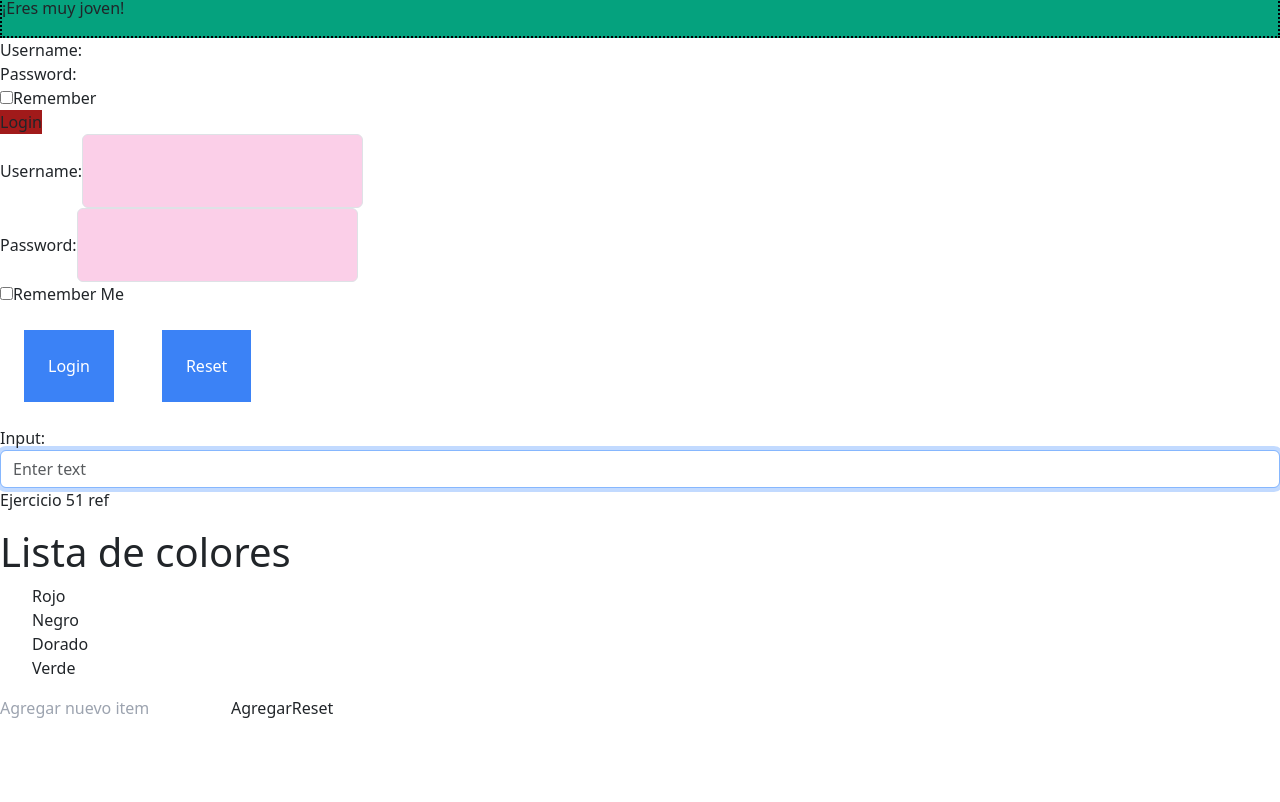
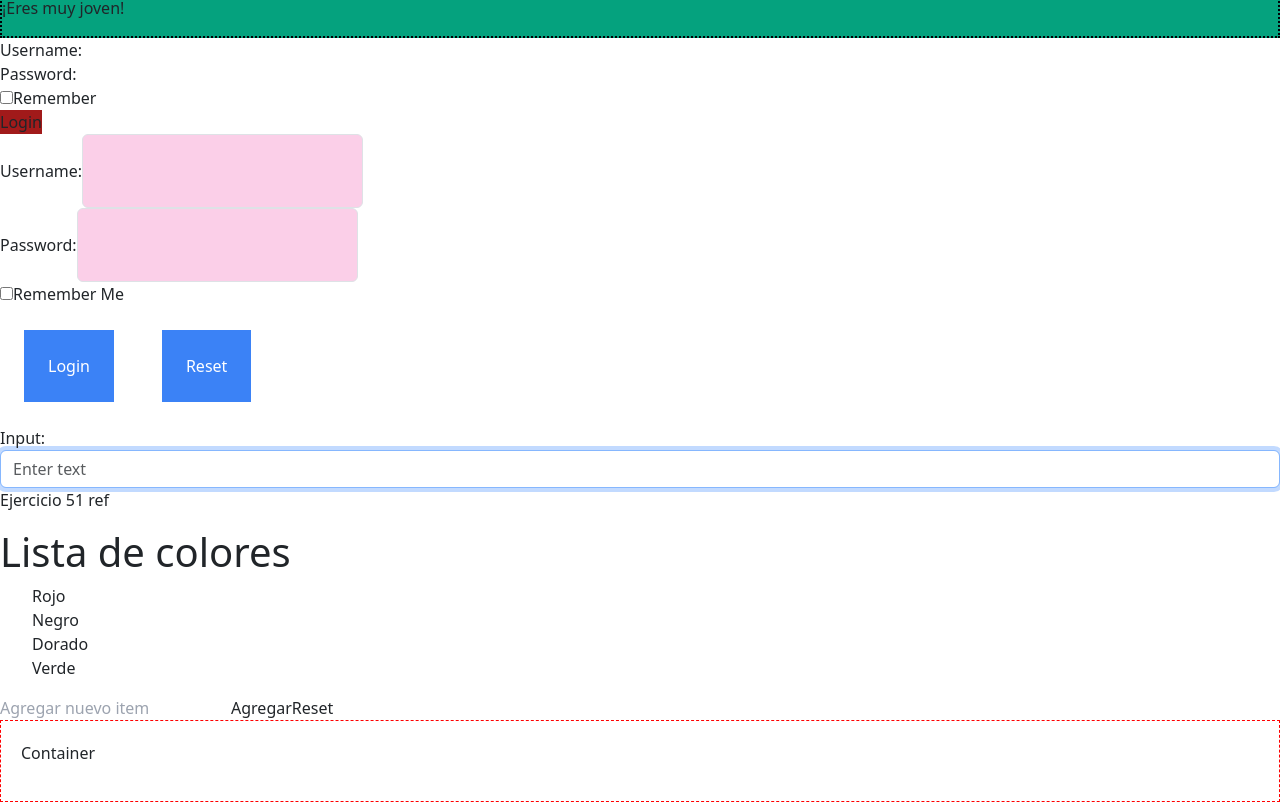
Before and after one commit to IluHeart/SEMANA-6-a-9-REACT-VITE, a React (Vite) app: page / in a window 1280 px wide. Shown: the part 794-1596 px from the top of the page. Before the commit the page ends 1514 px from the top, so only its background shows below. Built offline with nearby package versions, Linux system fonts and the light colour scheme.

Commit message:
Ejercicio 67 React Vite Component Composition

```diff
--- a/src/App.jsx
+++ b/src/App.jsx
@@ -12,7 +12,8 @@ import UncontrolledLogin from "./Ejercicios/UncontrolledLogin";
 import FocusableInput from "./EJERCICIOS/FocusableInput";
 import FirstMount from "./Ejercicios/FirstMount";
 import Colors from "./Ejercicios/Colors";
-import TodoList from "./Ejercicios/TodoList"
+import TodoList from "./Ejercicios/TodoList";
+import Container from "./Ejercicios/Container"
 
 function App() {
   const handleLogin = (userData) => {
@@ -54,6 +55,9 @@ function App() {
       <h1>Lista de colores</h1>
       <Colors items={colorList}/>
       <TodoList/>
+      <Container>
+      <p>Container</p>
+    </Container>
     </div>
   );
 }
--- /dev/null
+++ b/src/EJERCICIOS/Container.jsx
@@ -0,0 +1,6 @@
+import "../index.scss"
+
+const Container = ({ children }) => {
+  return <div className="container-co">{children}</div>;
+};
+export default Container;
--- a/src/index.scss
+++ b/src/index.scss
@@ -1,7 +1,7 @@
-@import 'tailwindcss/base';
-@import 'tailwindcss/components';
-@import 'tailwindcss/utilities';
-@import 'bootstrap/scss/bootstrap';
+@import "tailwindcss/base";
+@import "tailwindcss/components";
+@import "tailwindcss/utilities";
+@import "bootstrap/scss/bootstrap";
 
 .bienvenido {
   background-color: rgb(5, 162, 126);
@@ -30,3 +30,9 @@
     color: #111232;
   }
 }
+
+.container-co {
+  padding: 20px;
+  border: 1px dashed rgb(255, 0, 0);
+  background-color: rgb(255, 255, 255);
+}
```
